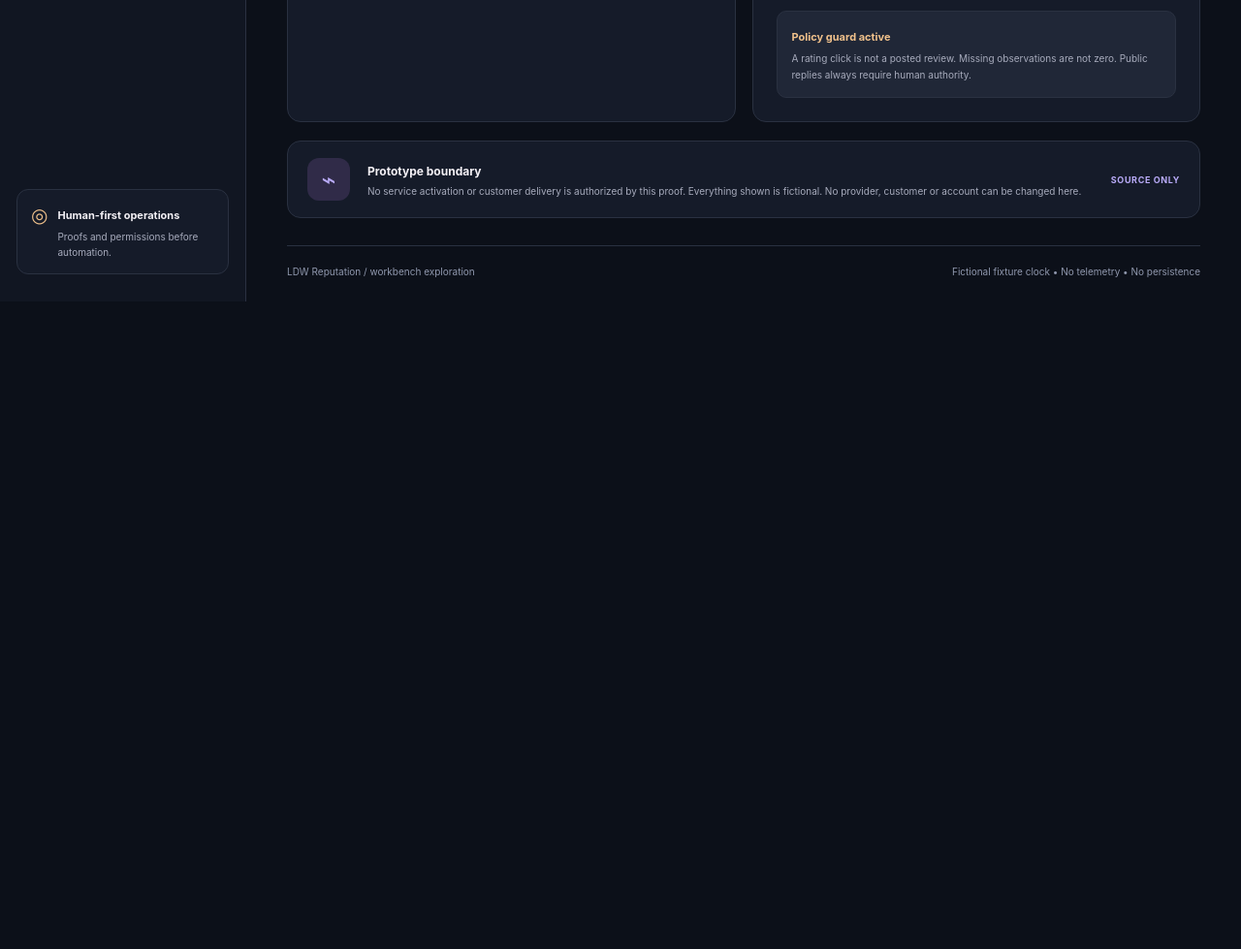
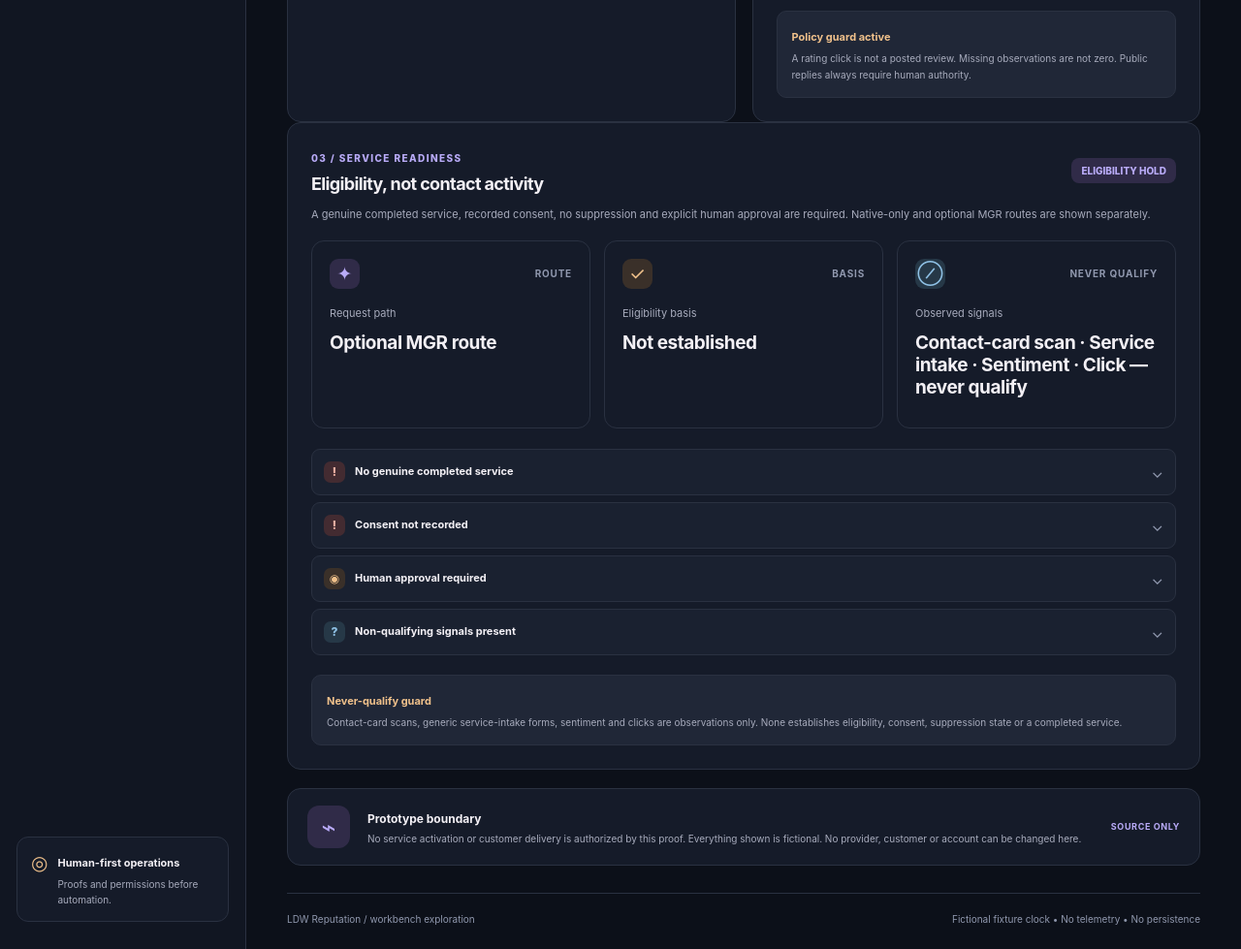
Before and after one commit to LowcountryDigitalWorks/reputation, a plain HTML site: page proofs/ops-workbench/index.html in a window 1280 px wide. Shown: the part 1220-2199 px from the top of the page at 97% size. Before the commit the page ends 1531 px from the top, so only its background shows below. Drawn offline with Linux system fonts and the light colour scheme.

Commit message:
feat(workbench): deterministic fictional service readiness/eligibility (GM05, PR #7)
Source-only increment in proofs/ops-workbench:
- eligibility only from genuine completed service + consent + no suppression + explicit human approval
- native-only vs optional MGR route and explicit human approval/hold reasons
- contact-card scan, generic service-intake, sentiment and click marked never-qualify
- reuse existing aggregate engine/model/layout; no dependency, network, storage or live action
- fixed synthetic fixtures; targeted model tests and real Chromium DOM regression

```diff
--- a/proofs/ops-workbench/index.html
+++ b/proofs/ops-workbench/index.html
@@ -18,7 +18,7 @@
       <div class="brand"><span class="brand-shape" aria-hidden="true"><span></span><span></span><span></span></span><div><strong>Reputation</strong><small>Lowcountry Digital Works</small></div></div>
       <div class="workspace-label">WORKSPACE <span class="mini-count">DEMO</span></div>
       <div class="nav-label">Review operations</div>
-      <nav aria-label="Sections"><a class="nav-link active" href="#main"><span aria-hidden="true">◫</span> Operations overview <span class="nav-current">Current</span></a><a class="nav-link" href="#decisions"><span aria-hidden="true">☷</span> Decision queue</a><a class="nav-link" href="#evidence"><span aria-hidden="true">⌁</span> Evidence sources</a></nav>
+      <nav aria-label="Sections"><a class="nav-link active" href="#main"><span aria-hidden="true">◫</span> Operations overview <span class="nav-current">Current</span></a><a class="nav-link" href="#decisions"><span aria-hidden="true">☷</span> Decision queue</a><a class="nav-link" href="#evidence"><span aria-hidden="true">⌁</span> Evidence sources</a><a class="nav-link" href="#readiness"><span aria-hidden="true">✦</span> Service readiness</a></nav>
       <div class="side-divider"></div><div class="nav-label">Fictional locations</div>
       <div id="locations" class="locations" role="group" aria-label="Choose fictional location"></div>
       <div class="sidebar-bottom"><span class="tiny-icon">◎</span><div><strong>Human-first operations</strong><p>Proofs and permissions before automation.</p></div></div>
@@ -39,6 +39,15 @@
           <section class="panel" id="decisions" aria-labelledby="decisions-heading"><div class="panel-header"><div><span class="section-kicker">01 / APPROVALS</span><h3 id="decisions-heading">Decisions before delivery</h3></div><span class="panel-count" id="task-count">—</span></div><p class="panel-description">What needs to be verified or approved before a real operator could proceed.</p><div class="filter-row" role="group" aria-label="Filter decisions"><button class="filter-button selected" data-filter="all" aria-pressed="true">All</button><button class="filter-button" data-filter="hold" aria-pressed="false">Holds</button><button class="filter-button" data-filter="human" aria-pressed="false">Human review</button><button class="filter-button" data-filter="verify" aria-pressed="false">Verify</button></div><div id="task-list" class="task-list" aria-live="polite"></div></section>
           <section class="panel" id="evidence" aria-labelledby="evidence-heading"><div class="panel-header"><div><span class="section-kicker">02 / SOURCE LENS</span><h3 id="evidence-heading">Evidence, not inference</h3></div><span class="verified-dot"><span aria-hidden="true">◉</span> PROVENANCE FIRST</span></div><p class="panel-description">Separate externally observed facts from internal activity and missing coverage.</p><div id="evidence-list" class="evidence-list"></div><div class="policy-note"><strong>Policy guard active</strong><p>A rating click is not a posted review. Missing observations are not zero. Public replies always require human authority.</p></div></section>
         </div>
+        <section class="panel" id="readiness" aria-labelledby="readiness-heading"><div class="panel-header"><div><span class="section-kicker">03 / SERVICE READINESS</span><h3 id="readiness-heading">Eligibility, not contact activity</h3></div><span class="panel-count" id="readiness-count">—</span></div><p class="panel-description">A genuine completed service, recorded consent, no suppression and explicit human approval are required. Native-only and optional MGR routes are shown separately.</p>
+          <div class="metric-grid" aria-label="Fictional service readiness facts">
+            <article class="metric-card"><div class="metric-head"><span class="metric-symbol metric-symbol-purple" aria-hidden="true">✦</span><span class="evidence-label">ROUTE</span></div><span class="metric-title">Request path</span><strong class="metric-text" id="readiness-route">—</strong></article>
+            <article class="metric-card"><div class="metric-head"><span class="metric-symbol metric-symbol-gold" aria-hidden="true">✓</span><span class="evidence-label">BASIS</span></div><span class="metric-title">Eligibility basis</span><strong class="metric-text" id="readiness-basis">—</strong></article>
+            <article class="metric-card"><div class="metric-head"><span class="metric-symbol metric-symbol-blue" aria-hidden="true">⊘</span><span class="evidence-label">NEVER QUALIFY</span></div><span class="metric-title">Observed signals</span><strong class="metric-text" id="readiness-signals">—</strong></article>
+          </div>
+          <div id="readiness-list" class="task-list" aria-live="polite"></div>
+          <div class="policy-note"><strong>Never-qualify guard</strong><p>Contact-card scans, generic service-intake forms, sentiment and clicks are observations only. None establishes eligibility, consent, suppression state or a completed service.</p></div>
+        </section>
         <section class="bottom-panel" aria-label="Proof boundary"><div class="bottom-graphic" aria-hidden="true">⌁</div><div><strong>Prototype boundary</strong><p id="boundary-summary">No provider connections. No messages, public replies, service approvals, or customer reports can be issued from this workbench.</p></div><span class="boundary-tag">SOURCE ONLY</span></section>
         <footer><span>LDW Reputation / workbench exploration</span><span>Fictional fixture clock • No telemetry • No persistence</span></footer>
       </div>
--- a/proofs/ops-workbench/src/app.mjs
+++ b/proofs/ops-workbench/src/app.mjs
@@ -40,6 +40,21 @@ function renderTasks(row){
   details.append(summary,elem('p','task-description',t.detail));mount.append(details);
  }
 }
+function renderReadiness(row){
+ const s=row.serviceEligibility;
+ const mount=$('readiness-list');mount.replaceChildren();
+ set('readiness-count',s.ready?'ELIGIBLE / HUMAN ONLY':'ELIGIBILITY HOLD');
+ set('readiness-route',s.routeLabel);
+ set('readiness-basis',s.basis);
+ set('readiness-signals',s.nonQualifyingLabels.length?s.nonQualifyingLabels.join(' · ')+' — never qualify':'None present');
+ for(const r of s.reasons){
+  const details=elem('details','task');const summary=elem('summary','task-heading');
+  summary.append(elem('span','task-indicator '+r.severity,r.severity==='hold'?'!':r.severity==='human'?'◉':'?'));
+  summary.append(elem('span','task-name',r.title),elem('span','task-arrow','⌄'));
+  details.append(summary,elem('p','task-description',r.detail));mount.append(details);
+ }
+ if(!s.reasons.length) mount.append(elem('p','empty-state','No blocking reason in this fictional scenario. Customer delivery remains disabled.'));
+}
 function evidenceRow(icon,title,value,description,tone){
  const item=elem('article','source-row'); const sym=elem('span','source-icon '+tone,icon);sym.setAttribute('aria-hidden','true');
  const t=elem('div','source-text');t.append(elem('strong','',title),elem('p','',description));item.append(sym,t,elem('span','source-value',value));return item;
@@ -61,7 +76,7 @@ function render(){
  set('rating-sub',row.report.coverage==='CURRENT_AS_OF'?'Fictional displayed average':'Coverage hold: '+row.report.coverage);
  set('mgr-status',row.mgrRoute==='rating_conditioned_hold'?'Route policy hold':row.mgrRoute==='unverified'?'Routing unverified':row.mgrRoute==='not_connected'?'Not connected':'Synthetic route pass');
  set('boundary-summary',row.summary+' Everything shown is fictional. No provider, customer or account can be changed here.');
- renderTasks(row);renderEvidence(row);renderLocations();
+ renderTasks(row);renderReadiness(row);renderEvidence(row);renderLocations();
 }
 function syncFilter(){for(const b of document.querySelectorAll('[data-filter]')){let active=b.dataset.filter===filter;b.classList.toggle('selected',active);b.setAttribute('aria-pressed',String(active));}}
 set('fixture-clock','FIXTURE • '+fmtUtc(FIXTURE_CLOCK));set('workspaces-count',portfolio.rows.length);set('hold-count',portfolio.holds);set('decision-count',portfolio.pending);
--- a/proofs/ops-workbench/src/fixtures.mjs
+++ b/proofs/ops-workbench/src/fixtures.mjs
@@ -13,7 +13,9 @@ export const FICTIONAL_LOCATIONS = Object.freeze([
     previous: observation('harbor-pine', '2026-11-10T16:00:00Z', 4.58, 23),
     current: observation('harbor-pine', '2026-11-13T16:00:00Z', 4.62, 25),
     mgr: {route: 'unverified', event: 'rating_link_clicked', delivery: 'scheduled'},
-    replyQueue: 'approval_required'
+    replyQueue: 'approval_required',
+    service: {route: 'mgr_optional', completedService: false, consent: false, suppressed: false, humanApproval: false,
+      nonQualifying: {contactCardScan: true, serviceIntake: true, sentiment: true, click: true}}
   },
   {
     fixture: true, id: 'cedar-quay', name: 'Cedar Quay Bicycle Shop', kind: 'Fictional independent service',
@@ -22,7 +24,9 @@ export const FICTIONAL_LOCATIONS = Object.freeze([
     previous: observation('cedar-quay', '2026-11-10T13:00:00Z', 4.31, 12),
     current: observation('cedar-quay', '2026-11-13T15:00:00Z', 4.31, 12),
     mgr: {route: 'rating_conditioned_hold', event: 'none', delivery: 'not_requested'},
-    replyQueue: 'approval_required'
+    replyQueue: 'approval_required',
+    service: {route: 'mgr_optional', completedService: true, consent: true, suppressed: false, humanApproval: false,
+      nonQualifying: {contactCardScan: false, serviceIntake: true, sentiment: true, click: false}}
   },
   {
     fixture: true, id: 'marshlight', name: 'Marshlight Makers', kind: 'Fictional creative workshop',
@@ -31,7 +35,9 @@ export const FICTIONAL_LOCATIONS = Object.freeze([
     previous: null,
     current: observation('marshlight', '2026-10-01T11:00:00Z', 4.9, 7),
     mgr: {route: 'not_connected', event: 'none', delivery: 'not_requested'},
-    replyQueue: 'unknown'
+    replyQueue: 'unknown',
+    service: {route: 'native_only', completedService: false, consent: false, suppressed: true, humanApproval: false,
+      nonQualifying: {contactCardScan: false, serviceIntake: false, sentiment: false, click: false}}
   },
   {
     fixture: true, id: 'bayline', name: 'Bayline Bookbinding', kind: 'Fictional independent maker',
@@ -40,6 +46,8 @@ export const FICTIONAL_LOCATIONS = Object.freeze([
     previous: observation('bayline', '2026-11-09T12:00:00Z', 4.33, 8),
     current: observation('bayline', '2026-11-13T16:00:00Z', 4.44, 9),
     mgr: {route: 'neutral_verified', event: 'first_party_feedback_updated', delivery: 'delivered'},
-    replyQueue: 'none'
+    replyQueue: 'none',
+    service: {route: 'native_only', completedService: true, consent: true, suppressed: false, humanApproval: true,
+      nonQualifying: {contactCardScan: false, serviceIntake: false, sentiment: false, click: true}}
   }
 ]);
--- a/proofs/ops-workbench/src/workbench.mjs
+++ b/proofs/ops-workbench/src/workbench.mjs
@@ -6,8 +6,18 @@ const ROUTES = new Set(['unverified', 'rating_conditioned_hold', 'not_connected'
 const EVENTS = new Set(['rating_link_clicked', 'first_party_feedback_updated', 'none']);
 const DELIVERY = new Set(['scheduled', 'not_requested', 'delivered']);
 const REPLIES = new Set(['approval_required', 'unknown', 'none']);
-const KEYS = new Set(['fixture', 'id', 'name', 'kind', 'owner', 'approvals', 'previous', 'current', 'mgr', 'replyQueue']);
+const KEYS = new Set(['fixture', 'id', 'name', 'kind', 'owner', 'approvals', 'previous', 'current', 'mgr', 'replyQueue', 'service']);
 const MGR_KEYS = new Set(['route', 'event', 'delivery']);
+const SERVICE_KEYS = new Set(['route', 'completedService', 'consent', 'suppressed', 'humanApproval', 'nonQualifying']);
+const SERVICE_ROUTES = new Set(['native_only', 'mgr_optional']);
+const NON_QUALIFYING_KEYS = ['contactCardScan', 'serviceIntake', 'sentiment', 'click'];
+const NON_QUALIFYING = new Set(NON_QUALIFYING_KEYS);
+const NON_QUALIFYING_LABELS = {
+  contactCardScan: 'Contact-card scan',
+  serviceIntake: 'Service intake',
+  sentiment: 'Sentiment',
+  click: 'Click'
+};
 const SAFE_ID = /^[a-z]+(?:-[a-z]+)*$/;
 function guard(condition, reason) {if (!condition) throw new TypeError('WORKBENCH_FIXTURE_HOLD: ' + reason);}
 function plain(o) {return o !== null && typeof o === 'object' && !Array.isArray(o) && Object.getPrototypeOf(o) === Object.prototype;}
@@ -24,6 +34,7 @@ export function validateFictionalLocation(x) {
   guard(REPLIES.has(x.replyQueue), 'human response state');
   guard(plain(x.current) && x.current.locationKey === x.id, 'native source observation scope');
   guard(x.previous === null || (plain(x.previous) && x.previous.locationKey === x.id), 'previous observation scope');
+  validateServiceReadiness(x.service);
   return x;
 }
 
@@ -38,9 +49,46 @@ const delivery = {
   not_requested: 'No review request is represented in this fictional sample.'
 };
 
+function validateServiceReadiness(s) {
+  guard(plain(s) && exactKeys(s, SERVICE_KEYS), 'service readiness shape');
+  guard(SERVICE_ROUTES.has(s.route), 'service route classification');
+  for (const key of ['completedService','consent','suppressed','humanApproval'])
+    guard(typeof s[key] === 'boolean', 'service readiness boolean state');
+  guard(plain(s.nonQualifying) && exactKeys(s.nonQualifying, NON_QUALIFYING) &&
+    NON_QUALIFYING_KEYS.every(k => typeof s.nonQualifying[k] === 'boolean'), 'non-qualifying signal flags');
+  return s;
+}
+const reason = (code, severity, title, detail) => Object.freeze({code, severity, title, detail});
+
+/** Deterministic, fictional-only service activation readiness. No action is enabled. */
+export function deriveServiceEligibility(raw) {
+  const s = validateServiceReadiness(raw);
+  const reasons = [];
+  if (!s.completedService) reasons.push(reason('no_completed_service','hold','No genuine completed service','Only a documented, genuinely completed service can support eligibility. A scan, intake form, sentiment value or click is not a completed service.'));
+  if (!s.consent) reasons.push(reason('no_consent','hold','Consent not recorded','Explicit, current fictional consent is required. Silence or contact activity is not consent.'));
+  if (s.suppressed) reasons.push(reason('suppressed','hold','Suppression active','A suppression or do-not-contact state blocks eligibility regardless of the other fictional inputs.'));
+  if (!s.humanApproval) reasons.push(reason('no_human_approval','human','Human approval required','An authorized human must approve the fictional readiness decision. No automated qualification is performed.'));
+  const nonQualifying = NON_QUALIFYING_KEYS.filter(k => s.nonQualifying[k]);
+  if (nonQualifying.length) reasons.push(reason('non_qualifying_only','verify','Non-qualifying signals present','Observed only: ' + nonQualifying.map(k => NON_QUALIFYING_LABELS[k]).join(', ') + '. None establishes eligibility, consent, suppression state or a completed service.'));
+  const ready = s.completedService && s.consent && !s.suppressed && s.humanApproval;
+  return Object.freeze({
+    route:s.route,
+    routeLabel:s.route === 'native_only' ? 'Native-only' : 'Optional MGR route',
+    ready,
+    state:ready ? 'ELIGIBLE_FOR_HUMAN_REVIEW' : 'ELIGIBILITY_HOLD',
+    basis:ready ? 'Genuine completed service + consent + human approval' : 'Not established',
+    reasons:Object.freeze(reasons),
+    nonQualifying:Object.freeze(nonQualifying),
+    nonQualifyingLabels:Object.freeze(nonQualifying.map(k => NON_QUALIFYING_LABELS[k])),
+    completedService:s.completedService, consent:s.consent, suppressed:s.suppressed, humanApproval:s.humanApproval,
+    customerDeliveryAuthorized:false
+  });
+}
+
 export function deriveWorkbench(raw, asOf) {
   const x = validateFictionalLocation(raw);
   const report = compareAggregateObservations(x.previous, x.current, {asOf, maxAgeHours: 336});
+  const serviceEligibility = deriveServiceEligibility(x.service);
   const tasks = [];
   if (!x.approvals.service) tasks.push({id:'service', severity:'hold', title:'Accept service scope', detail:'Client Operations must approve scope before any real monitoring starts.'});
   if (!x.approvals.operator) tasks.push({id:'operator', severity:'hold', title:'Assign human operator', detail:'A named, authorized operator must own native queue checks.'});
@@ -56,7 +104,7 @@ export function deriveWorkbench(raw, asOf) {
   return Object.freeze({
     id:x.id, name:x.name, kind:x.kind, owner:x.owner, status:blocking?'HOLD':allApproved?'REVIEW READY':'HUMAN REVIEW',
     summary: allApproved && !blocking ? 'Fictional workflow has approval inputs; production is still disabled.' : 'No service activation or customer delivery is authorized by this proof.',
-    tasks:Object.freeze(tasks.map(t=>Object.freeze(t))), report,
+    tasks:Object.freeze(tasks.map(t=>Object.freeze(t))), report, serviceEligibility,
     publicEvidence:report.coverage === 'CURRENT_AS_OF' ? 'Fictional manual native observation' : 'Not current / withheld',
     mgrEvidence:explanation[x.mgr.event], messageEvidence:delivery[x.mgr.delivery],
     mgrRoute:x.mgr.route, replyQueue:x.replyQueue,
```
Also changed, not shown: proofs/ops-workbench/test/browser-smoke.mjs (+17 -1 lines), proofs/ops-workbench/test/workbench.test.mjs (+56 -0 lines), 1 other file.
